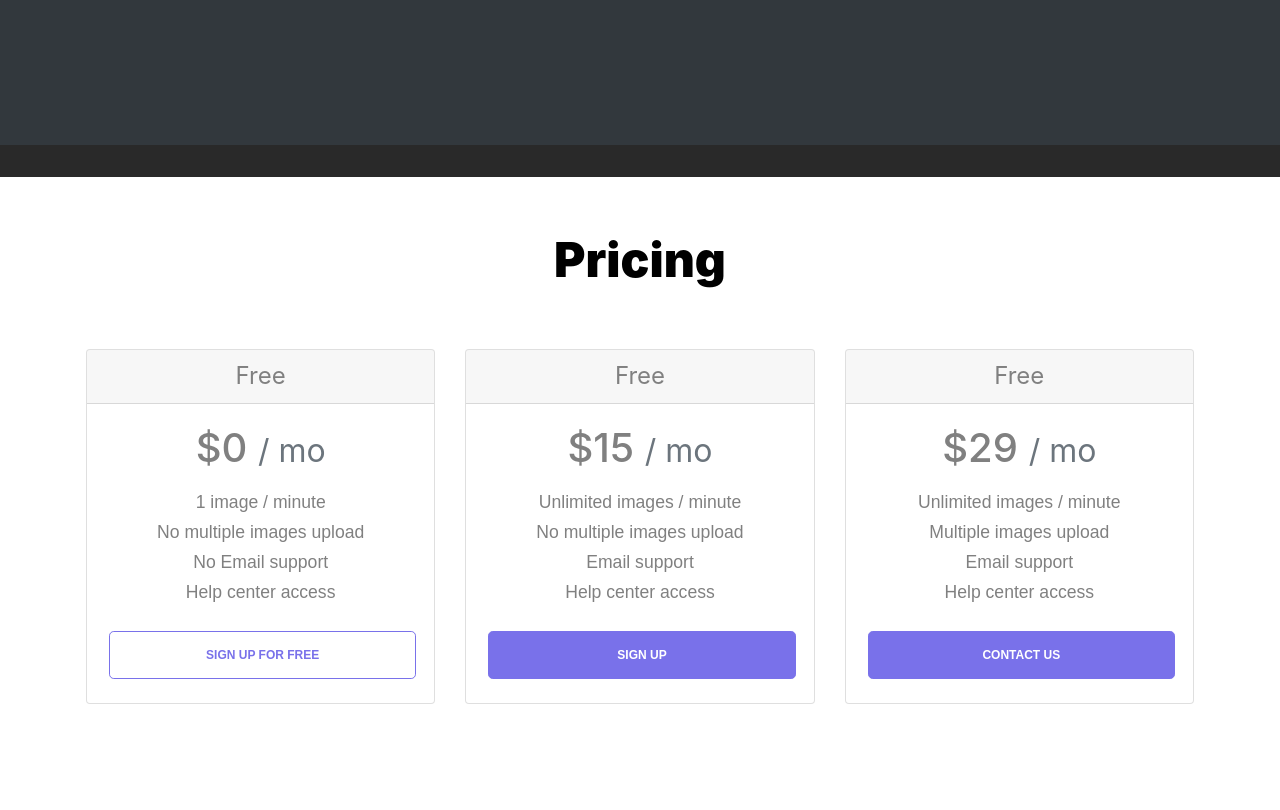
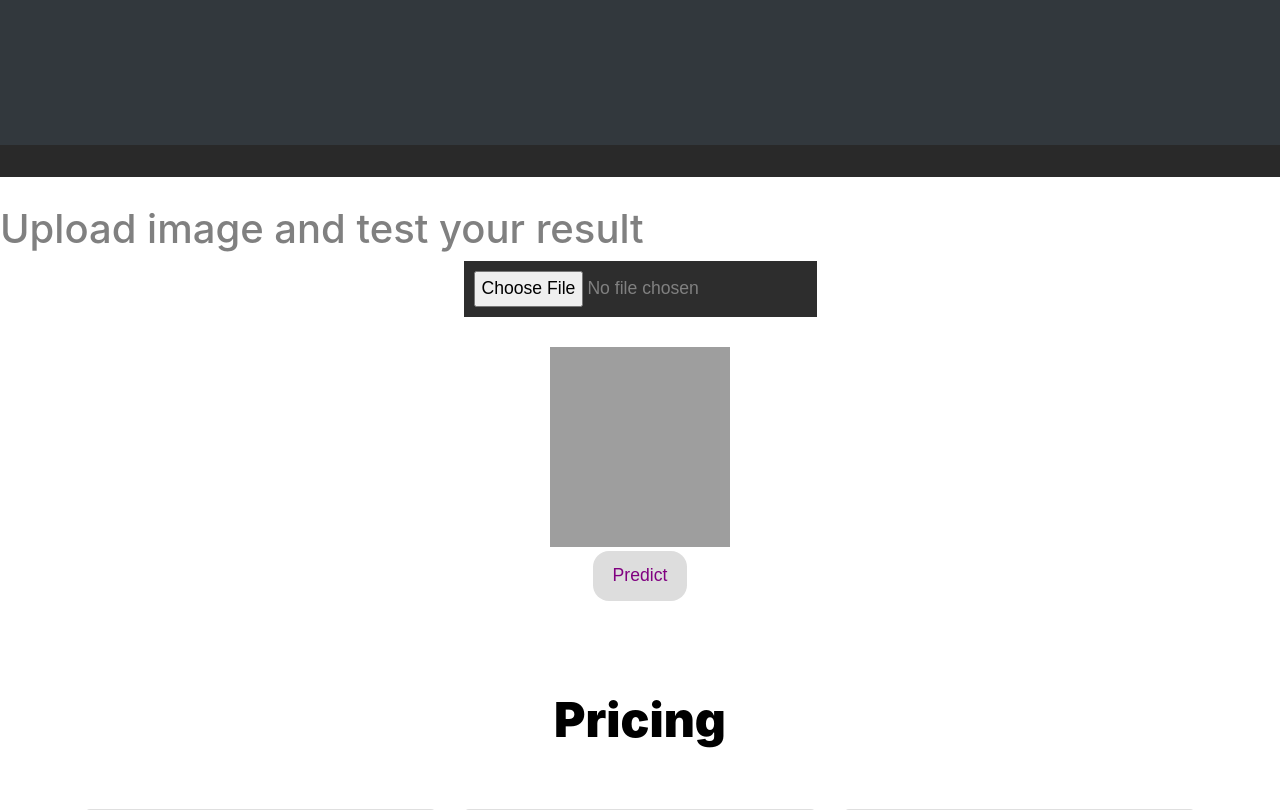
Before and after one commit to FlorianWoelki/lungcure, a Flask app: page / in a window 1280 px wide. Shown: the part 755-1565 px from the top of the page. Run offline with Flask 2, Linux system fonts and the light colour scheme; some libraries are stand-ins or nearby versions; some web fonts are replaced; grey boxes are pictures that could not be loaded.

Commit message:
Add files via upload

```diff
--- a/app/templates/index.html
+++ b/app/templates/index.html
@@ -181,7 +181,23 @@
                 width: 100%;
             }
         }
+        .box__dragndrop,
+.box__uploading,
+.box__success,
+.box__error {
+  display: none;
+}
+img{
+  max-width:180px;
+}
+input[type=file]{
+padding:10px;
+background:#2d2d2d;}
+img.rounded-corner{
+    border-image: 30px;
+}
     </style>
+
 </head>
 
 <body data-spy="scroll" data-target=".site-navbar-target" data-offset="300">
@@ -316,6 +332,36 @@
                     </div>
                 </div>
             </div>
+        </div>
+        <br>
+        <br>
+        <div>
+            <form class="box" method="post" action="" enctype="multipart/form-data">
+  <div class="box__input">
+    <!-- <input class="box__file" type="file" name="files[]" id="file" data-multiple-caption="{count} files selected" multiple /> -->
+   <!-- <label for="file"><strong>Choose a file</strong><span class="box__dragndrop"> or drag it here</span>.</label> -->
+   <h1>Upload image and test your result</h1>
+   <center><input type='file' onchange="readURL(this);" /></center><br>
+<div ><center><img id="blah" src="http://giphygifs.s3.amazonaws.com/media/G5ZzaFMyDNoPu/giphy.gif" alt="your image" height="200px" width="200px"  /></center></div>
+<script >
+         function readURL(input) {
+            if (input.files && input.files[0]) {
+                var reader = new FileReader();
+
+                reader.onload = function (e) {
+                    $('#blah')
+                        .attr('src', e.target.result);
+                };
+
+                reader.readAsDataURL(input.files[0]);
+            }
+        }
+</script>
+   <div><center><button>Predict</button></center></div>
+    <!-- <button class="box__button" type="submit">Upload</button> -->
+  </div>
+
+</form>
         </div>
         <div class="site-section" id="payment-section">
             <div class="container">
```
